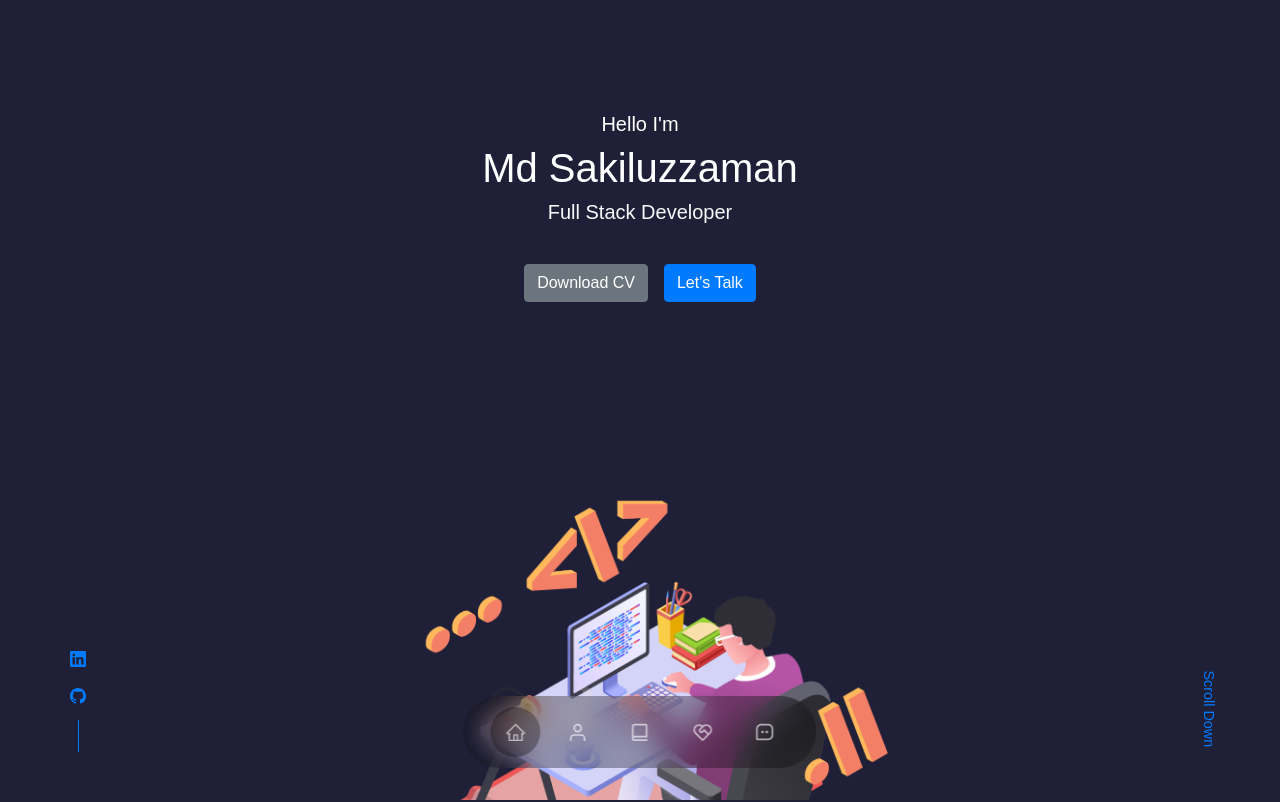
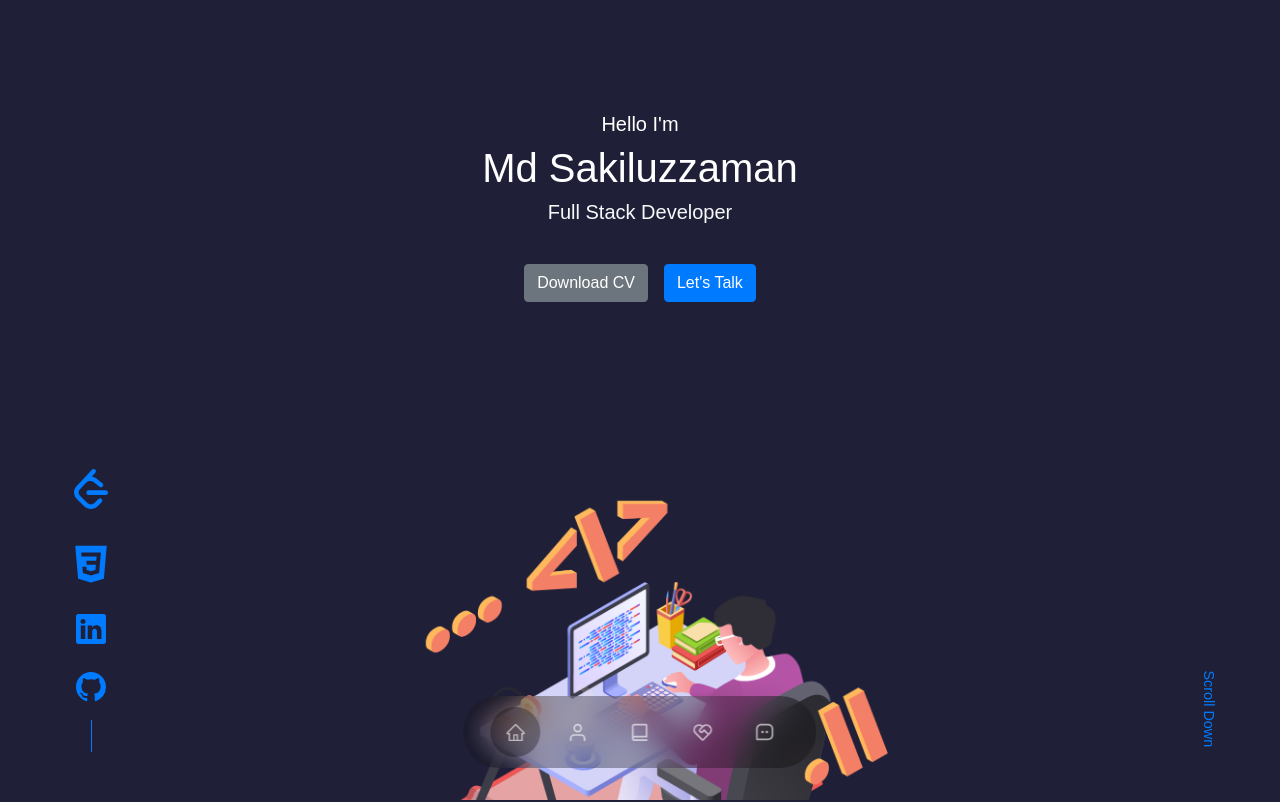
Before and after one commit to sakilbd/ReactJs-Portfolio, a React (Create React App) app: page / in a window 1280 px wide. Shown: the top 802 px of the page. Built offline with nearby package versions, Linux system fonts and the light colour scheme.

Commit message:
some social icons added

```diff
--- a/src/Components/header/HeaderSocials.js
+++ b/src/Components/header/HeaderSocials.js
@@ -1,16 +1,20 @@
 import React, { Component } from 'react';
-import {BsLinkedin} from 'react-icons/bs'
-import {BsGithub} from 'react-icons/bs'
+import {BsLinkedin} from 'react-icons/bs';
+import {BsGithub} from 'react-icons/bs';
+import {SiLeetcode} from 'react-icons/si';
+import {IoLogoCss3} from 'react-icons/io'
+
+
 
 class HeaderSocials extends Component {
     state = {  }
     render() {
         return (
             <div className="header__socials">
-                <a href="https://linkedin.com"><BsLinkedin/></a>
-                <a href="https://github.com/sakilbd"><BsGithub/></a>
-
-
+                <a href="https://github.com/sakilbd" target="_blank"><SiLeetcode/></a>
+                <a href="https://cssbattle.dev/player/sakilbd" target="_blank"><IoLogoCss3/></a>
+                <a href="https://linkedin.com" target="_blank"><BsLinkedin/></a>
+                <a href="https://github.com/sakilbd" target="_blank"><BsGithub/></a>
             </div>
         );
     }
--- a/src/Components/header/header.css
+++ b/src/Components/header/header.css
@@ -29,6 +29,18 @@ header {
     position: absolute;
     left: 0;
     bottom: 3rem;
+}
+
+.header__socials a {
+    font-size: 30px;
+}
+
+.header__socials a:nth-child(1) {
+    font-size: 40px;
+}
+
+.header__socials a:nth-child(2) {
+    font-size: 42px;
 }
 
 .header__socials a:hover {
```
